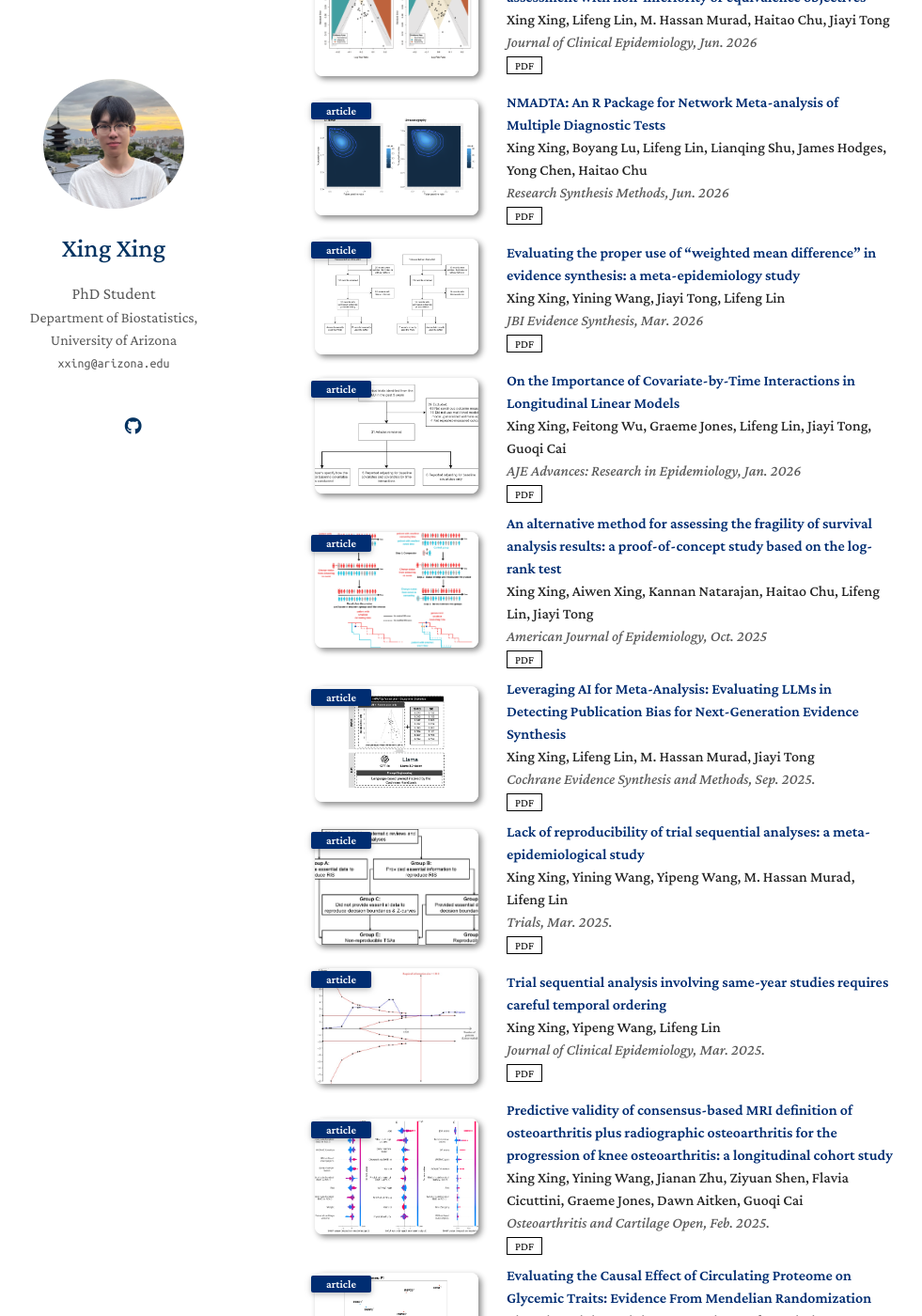
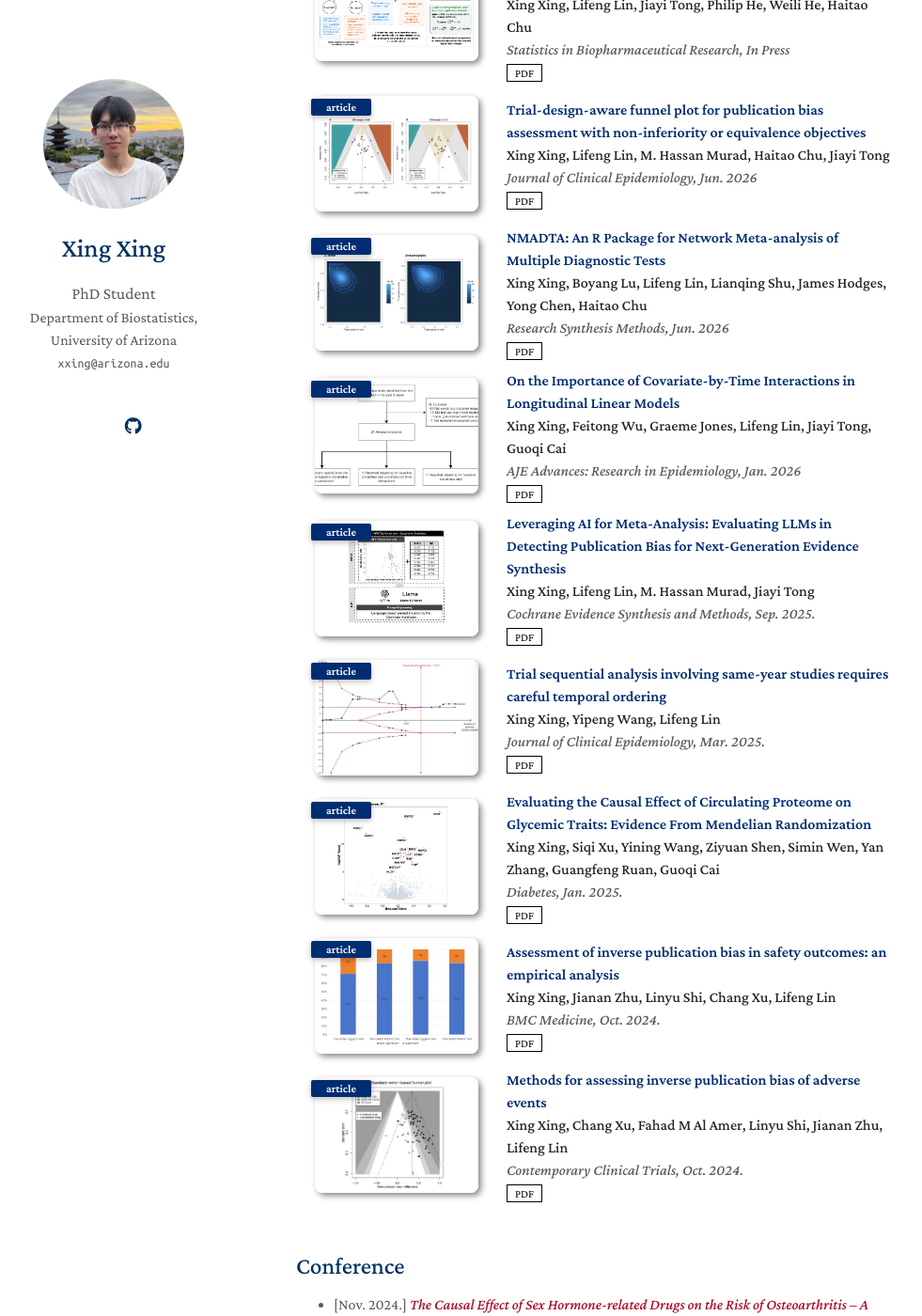
Before and after one commit to KevinXing3/kevinXing3.github.io, a Jekyll site: the page built from index.md, in a window 1280 px wide and 1400 px high, scrolled down 695 px. Shown: the whole window at 94% size, without its empty margins (155-1136 px from the left). Built offline with Jekyll 4.4.1, drawn with Linux system fonts in a browser that asks for light colours; nearby versions of some CDN libraries; a style sheet for code colours, icons or effects is not loaded; our own code applies the rules of GitHub Pages for plain Markdown files; some of the changed text lies outside the part shown.

Commit message:
Update project.md

```diff
--- a/_includes/project.md
+++ b/_includes/project.md
@@ -1,7 +1,25 @@
-<h2 id="publications" style="margin: 2px 0px -15px;">Publications</h2>
+<h2 id="publications" style="margin: 2px 0px -15px;">Selected Publications</h2>
 
 <div class="publications">
 <ol class="bibliography">
+
+<li>
+<div class="pub-row">
+  <div class="col-sm-3 abbr" style="position: relative;padding-right: 15px;padding-left: 15px;">
+    <img src="assets/img/NMA.png" class="teaser img-fluid z-depth-1">
+    <abbr class="badge">article</abbr>
+  </div>
+
+  <div class="col-sm-9" style="position: relative;padding-right: 15px;padding-left: 20px;">
+    <div class="title"><a href="https://academic.oup.com/aje/advance-article-abstract/doi/10.1093/aje/kwaf229/8285372?redirectedFrom=fulltext" style="color:#002D72"> Flexible Nonparametric Assessment of Time-Lag Bias in Meta-Analysis.</a></div>
+    <div class="author"><strong>Xing Xing, Zhiyuan Yu, Mengli Xiao, Jiayi Tong, Lifeng Lin</strong></div>
+    <div class="periodical"><em>Biostatistics, In Press</em></div>
+    <div class="links">
+      <a href="https://academic.oup.com/aje/advance-article-abstract/doi/10.1093/aje/kwaf229/8285372?redirectedFrom=fulltext" class="btn btn-sm z-depth-0" role="button" target="_blank" style="font-size:12px;">PDF</a>
+    </div>
+  </div>
+</div>
+</li>
 
 <li>
 <div class="pub-row">
@@ -57,23 +75,6 @@
 </div>
 </li>
 
-<li>
-<div class="pub-row">
-  <div class="col-sm-3 abbr" style="position: relative;padding-right: 15px;padding-left: 15px;">
-    <img src="assets/img/JBI.png" class="teaser img-fluid z-depth-1">
-    <abbr class="badge">article</abbr>
-  </div>
-
-  <div class="col-sm-9" style="position: relative;padding-right: 15px;padding-left: 20px;">
-    <div class="title"><a href="https://www.ovid.com/jnls/jbisrir/abstract/10.11124/jbies-25-00520~evaluating-the-proper-use-of-weighted-mean-difference-in?redirectionsource=fulltextview" style="color:#002D72">Evaluating the proper use of “weighted mean difference” in evidence synthesis: a meta-epidemiology study</a></div>
-    <div class="author"><strong>Xing Xing, Yining Wang, Jiayi Tong, Lifeng Lin</strong></div>
-    <div class="periodical"><em>JBI Evidence Synthesis, Mar. 2026</em></div>
-    <div class="links">
-      <a href="https://www.ovid.com/jnls/jbisrir/abstract/10.11124/jbies-25-00520~evaluating-the-proper-use-of-weighted-mean-difference-in?redirectionsource=fulltextview" class="btn btn-sm z-depth-0" role="button" target="_blank" style="font-size:12px;">PDF</a>
-    </div>
-  </div>
-</div>
-</li>
 
 <li>
 <div class="pub-row">
@@ -93,23 +94,6 @@
 </div>
 </li>
 
-<li>
-<div class="pub-row">
-  <div class="col-sm-3 abbr" style="position: relative;padding-right: 15px;padding-left: 15px;">
-    <img src="assets/img/FIS.jpg" class="teaser img-fluid z-depth-1">
-    <abbr class="badge">article</abbr>
-  </div>
-
-  <div class="col-sm-9" style="position: relative;padding-right: 15px;padding-left: 20px;">
-    <div class="title"><a href="https://academic.oup.com/aje/advance-article-abstract/doi/10.1093/aje/kwaf229/8285372?redirectedFrom=fulltext" style="color:#002D72">An alternative method for assessing the fragility of survival analysis results: a proof-of-concept study based on the log-rank test</a></div>
-    <div class="author"><strong>Xing Xing, Aiwen Xing, Kannan Natarajan, Haitao Chu, Lifeng Lin, Jiayi Tong</strong></div>
-    <div class="periodical"><em>American Journal of Epidemiology, Oct. 2025</em></div>
-    <div class="links">
-      <a href="https://academic.oup.com/aje/advance-article-abstract/doi/10.1093/aje/kwaf229/8285372?redirectedFrom=fulltext" class="btn btn-sm z-depth-0" role="button" target="_blank" style="font-size:12px;">PDF</a>
-    </div>
-  </div>
-</div>
-</li>
 
 <li>
 <div class="pub-row">
@@ -132,24 +116,6 @@
 <li>
 <div class="pub-row">
   <div class="col-sm-3 abbr" style="position: relative;padding-right: 15px;padding-left: 15px;">
-    <img src="assets/img/Trls.png" class="teaser img-fluid z-depth-1">
-    <abbr class="badge">article</abbr>
-  </div>
-
-  <div class="col-sm-9" style="position: relative;padding-right: 15px;padding-left: 20px;">
-    <div class="title"><a href="https://trialsjournal.biomedcentral.com/articles/10.1186/s13063-025-08799-6" style="color:#002D72">Lack of reproducibility of trial sequential analyses: a meta-epidemiological study </a></div>
-    <div class="author"><strong>Xing Xing, Yining Wang, Yipeng Wang, M. Hassan Murad, Lifeng Lin</strong></div>
-    <div class="periodical"><em>Trials, Mar. 2025.</em></div>
-    <div class="links">
-      <a href="https://trialsjournal.biomedcentral.com/articles/10.1186/s13063-025-08799-6#citeas" class="btn btn-sm z-depth-0" role="button" target="_blank" style="font-size:12px;">PDF</a>
-    </div>
-  </div>
-</div>
-</li>
-
-<li>
-<div class="pub-row">
-  <div class="col-sm-3 abbr" style="position: relative;padding-right: 15px;padding-left: 15px;">
     <img src="assets/img/TSA.jpg" class="teaser img-fluid z-depth-1">
     <abbr class="badge">article</abbr>
   </div>
@@ -160,24 +126,6 @@
     <div class="periodical"><em>Journal of Clinical Epidemiology, Mar. 2025.</em></div>
     <div class="links">
       <a href="https://www.jclinepi.com/article/S0895-4356(24)00401-3/fulltext" class="btn btn-sm z-depth-0" role="button" target="_blank" style="font-size:12px;">PDF</a>
-    </div>
-  </div>
-</div>
-</li>
-
-<li>
-<div class="pub-row">
-  <div class="col-sm-3 abbr" style="position: relative;padding-right: 15px;padding-left: 15px;">
-    <img src="assets/img/OAC.png" class="teaser img-fluid z-depth-1">
-    <abbr class="badge">article</abbr>
-  </div>
-
-  <div class="col-sm-9" style="position: relative;padding-right: 15px;padding-left: 20px;">
-    <div class="title"><a href="https://www.sciencedirect.com/science/article/pii/S2665913125000184" style="color:#002D72">Predictive validity of consensus-based MRI definition of osteoarthritis plus radiographic osteoarthritis for the progression of knee osteoarthritis: a longitudinal cohort study</a></div>
-    <div class="author"><strong>Xing Xing, Yining Wang, Jianan Zhu, Ziyuan Shen, Flavia Cicuttini, Graeme Jones, Dawn Aitken, Guoqi Cai</strong></div>
-    <div class="periodical"><em>Osteoarthritis and Cartilage Open, Feb. 2025.</em></div>
-    <div class="links">
-      <a href="https://www.sciencedirect.com/science/article/pii/S2665913125000184" class="btn btn-sm z-depth-0" role="button" target="_blank" style="font-size:12px;">PDF</a>
     </div>
   </div>
 </div>
@@ -237,51 +185,6 @@
 </div>
 </li>
 
-<li>
-<div class="pub-row">
-  <div class="col-sm-3 abbr" style="position: relative;padding-right: 15px;padding-left: 15px;">
-    <img src="assets/img/JoD.jpg" class="teaser img-fluid z-depth-1">
-    <abbr class="badge">article</abbr>
-  </div>
-
-  <div class="col-sm-9" style="position: relative;padding-right: 15px;padding-left: 20px;">
-    <div class="title"><a href="https://onlinelibrary.wiley.com/doi/full/10.1111/1753-0407.13451" style="color:#002D72">Osteoarthritis and risk of type 2 diabetes: A two‐sample Mendelian randomization analysis </a></div>
-    <div class="author"><strong>Xing Xing, Yining Wang, Faming Pan, Guoqi Cai</strong></div>
-    <div class="periodical"><em>Journal of Diabetes, Jul. 2023.</em></div>
-    <div class="links">
-      <a href="https://onlinelibrary.wiley.com/doi/full/10.1111/1753-0407.13451
-
-        " class="btn btn-sm z-depth-0" role="button" target="_blank" style="font-size:12px;">PDF</a>
-    </div>
-  </div>
-</div>
-</li>
-
-
-
-<li>
-<div class="pub-row">
-  <div class="col-sm-3 abbr" style="position: relative;padding-right: 15px;padding-left: 15px;">
-    <img src="assets/img/DM.jpg" class="teaser img-fluid z-depth-1">
-    <abbr class="badge">article</abbr>
-  </div>
-
-  <div class="col-sm-9" style="position: relative;padding-right: 15px;padding-left: 20px;">
-    <div class="title"><a href="https://onlinelibrary.wiley.com/doi/abs/10.1111/dme.15180
-
-        " style="color:#002D72">Association of prediabetes progression and regression with cognitive decline: Findings from the CHARLS </a></div>
-    <div class="author"><strong>Xing Xing, Yining Wang, Ziyuan Shen, Faming Pan, Guoqi Cai</strong></div>
-    <div class="periodical"><em>Diabetic Medicine, Jul. 2023.</em></div>
-    <div class="links">
-      <a href="https://onlinelibrary.wiley.com/doi/abs/10.1111/dme.15180" class="btn btn-sm z-depth-0" role="button" target="_blank" style="font-size:12px;">PDF</a>
-    </div>
-  </div>
-</div>
-</li>
-
-
-
-
 
 
 
```
